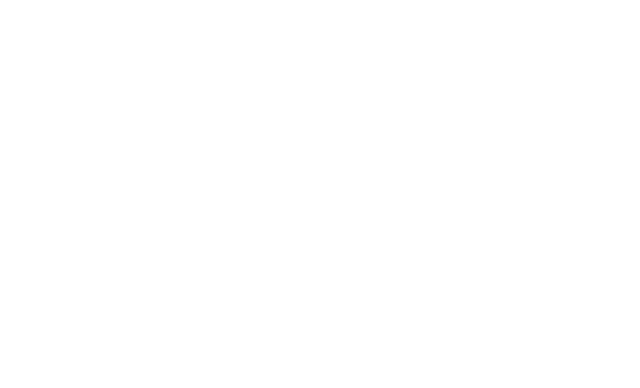
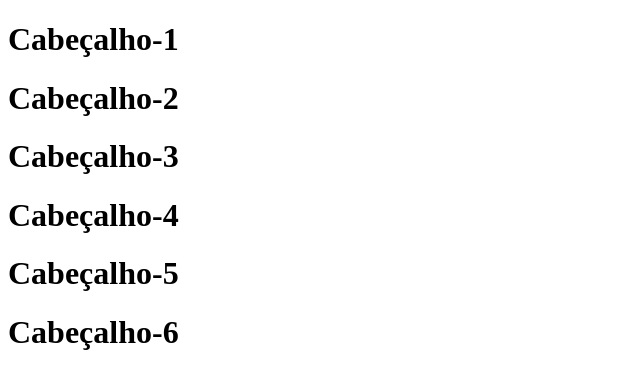
Before and after one commit to JuliaRebelles05/FRONT-END, a plain HTML site: page index.html in a window 1280 px wide. Shown: the whole page, without its empty margins (0-640 px from the left). Drawn offline with Linux system fonts and the light colour scheme.

Commit message:
Estrutura HTML

```diff
--- a/index.html
+++ b/index.html
@@ -1 +1,19 @@
 <!DOCTYPE html><!-- Este é o DTD do HTML 5. -->
+
+<html lang= "pt-br">
+	<head>
+		<meta charset="UTF-8"/>
+		<meta name="viewport" content="width=device-width,initial-scale=1.0"/>
+		<title>Exemplo de HTML</title>
+	</head>
+	<body>
+
+		<h1>Cabeçalho-1</h1>
+		<h1>Cabeçalho-2</h2>
+		<h1>Cabeçalho-3</h3>
+		<h1>Cabeçalho-4</h4>
+		<h1>Cabeçalho-5</h5>
+		<h1>Cabeçalho-6</h6>
+
+	</body>
+</html>
```
